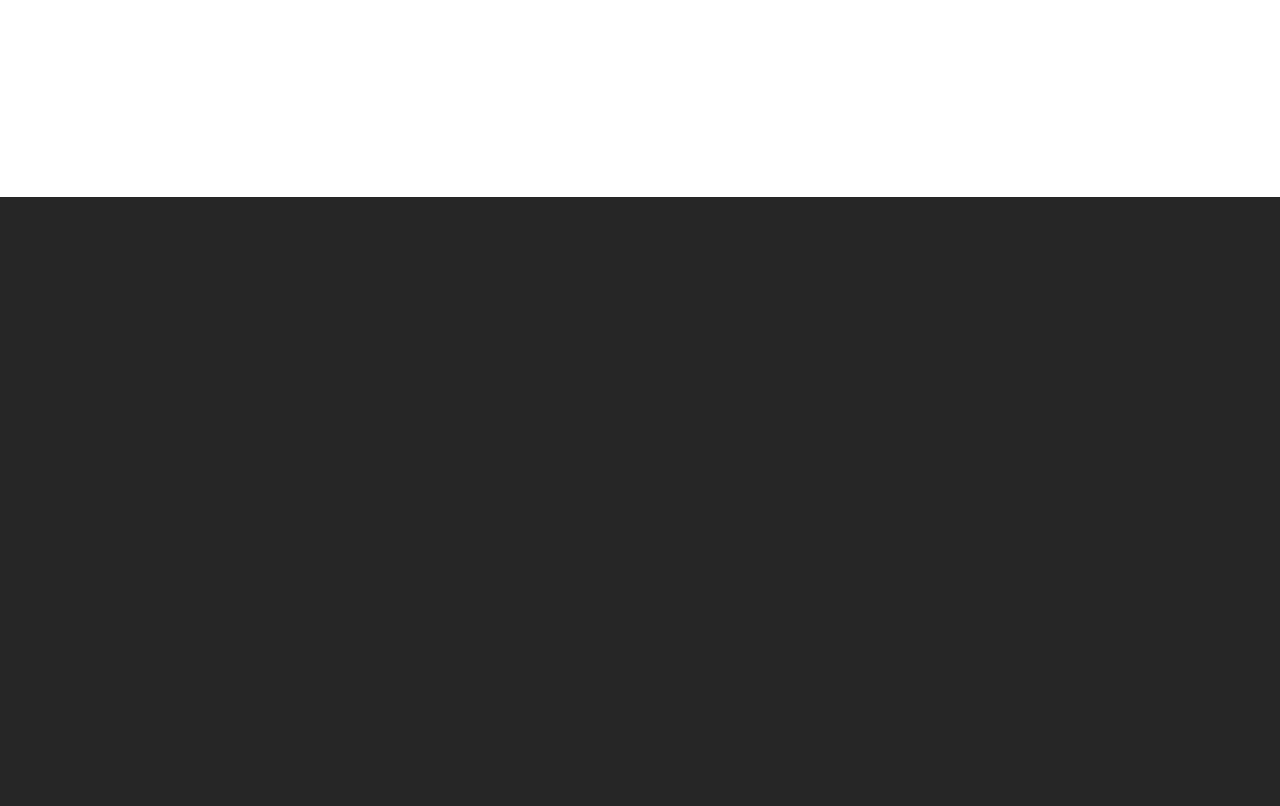
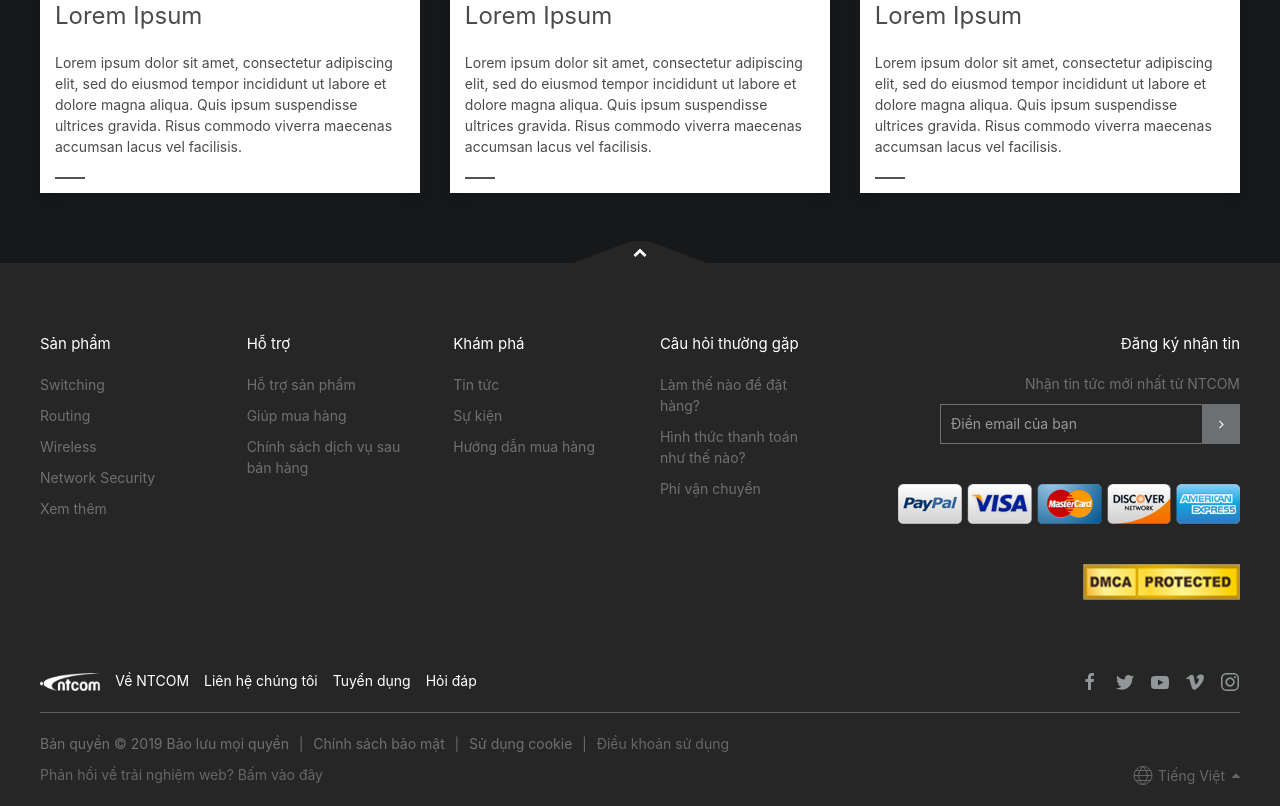
Before and after one commit to lemanhhai1310/ntcom, a PHP site: page / in a window 1280 px wide. Shown: the part 603-1409 px from the top of the page. Before the commit the page ends 800 px from the top, so only its background shows below. Run offline with PHP 8.4, Linux system fonts and the light colour scheme; some libraries are stand-ins or nearby versions.

Commit message:
update tin tức trang chủ

```diff
--- a/css/layout.css
+++ b/css/layout.css
@@ -1,2 +1,2 @@
-body{font-size:14px}#footer{background-color:#262626}#footer hr{border-color:#606060}.title_f{color:#ffffff;font-size:15px}.list1_f li a{color:#6d7072}.box1_f .uk-legend{font-size:14px;color:#6d7072}.box1_f .uk-input{background-color:transparent;border-color:#6d7072;font-size:14px}.box1_f .uk-button{background-color:#6d7072;border-color:#6d7072}.payment_method{margin-left:-5px}.payment_method>li{padding-left:5px}.payment_method>li img{height:40px}.dcma img{height:36px}.site_map_f li a{color:#ffffff;font-size:14px}.site_map_f li a img{height:18px}.site_map_f li a span{color:#919699}.Nav_f li{font-size:13px}.Nav_f li a,.Nav_f li span{color:#6d7072}.Nav_f li:nth-child(n+2):not(.uk-first-column):before{content:'|';margin:0 10px;color:#6d7072}.select_lang:after{content:"\f0d8";font-family:FontAwesome;position:absolute;top:0;right:0;display:inline-block}
+body{font-size:14px;background-color:#f2f2f2}.title_c i.fa{font-size:10px;color:#dc393e}.block_tintuc .title_c span{color:#ffffff}.block_tintuc{background-color:#161819}.card1 .uk-card-title a{color:#4b4b4b}.card1 p{color:#4b4b4b}.card1 .uk-divider-small:after{width:30px;border-color:#505355;border-width:2px}#footer{background-color:#262626}#footer hr{border-color:#606060}.title_f{color:#ffffff;font-size:15px}.list1_f li a{color:#6d7072}.box1_f .uk-legend{font-size:14px;color:#6d7072}.box1_f .uk-input{background-color:transparent;border-color:#6d7072;font-size:14px}.box1_f .uk-button{background-color:#6d7072;border-color:#6d7072}.payment_method{margin-left:-5px}.payment_method>li{padding-left:5px}.payment_method>li img{height:40px}.dcma img{height:36px}.site_map_f li a{color:#ffffff;font-size:14px}.site_map_f li a img{height:18px}.site_map_f li a span{color:#919699}.Nav_f li{font-size:13px}.Nav_f li a,.Nav_f li span{color:#6d7072}.Nav_f li:nth-child(n+2):not(.uk-first-column):before{content:'|';margin:0 10px;color:#6d7072}.select_lang:after{content:"\f0d8";font-family:FontAwesome;position:absolute;top:0;right:0;display:inline-block}.go-up{background-image:url("../imgs/go-up.png");width:164px;height:28px;display:inline-block;bottom:99%;top:inherit}.go-up a{color:#ffffff}
 /*# sourceMappingURL=layout.css.map */
--- a/footer.php
+++ b/footer.php
@@ -1,4 +1,7 @@
-<footer id="footer">
+<footer id="footer" class="uk-position-relative">
+    <div class="uk-position-top-center uk-position-z-index uk-text-center go-up">
+        <a href="#"><i class="fa fa-chevron-up" aria-hidden="true"></i></a>
+    </div>
     <div class="uk-container">
         <div class="uk-section">
             <div uk-grid>
--- a/index.php
+++ b/index.php
@@ -1,3 +1,43 @@
 <?php include('header.php'); ?>
-
+<div class="uk-section">
+    <div class="uk-container">
+        <h2 class="title_c uk-flex uk-flex-middle uk-flex-center uk-margin-medium">
+            <i class="fa fa-circle" aria-hidden="true"></i>
+            <span class="uk-margin-small-left uk-margin-small-right">Sản phẩm bán chạy</span>
+            <i class="fa fa-circle" aria-hidden="true"></i>
+        </h2>
+    </div>
+</div>
+<div class="uk-section block_tintuc">
+    <div class="uk-container">
+        <h2 class="title_c uk-flex uk-flex-middle uk-flex-center uk-margin-medium">
+            <i class="fa fa-circle" aria-hidden="true"></i>
+            <span class="uk-margin-small-left uk-margin-small-right">Tin tức</span>
+            <i class="fa fa-circle" aria-hidden="true"></i>
+        </h2>
+        <div class="uk-child-width-1-3@m uk-grid-medium" uk-grid>
+            <?php
+            $item = array(
+                'https://znews-photo.zadn.vn/w480/Uploaded/sgtnrb/2019_04_17/rtx6rvfs.jpg',
+                'https://znews-photo.zadn.vn/w480/Uploaded/iutmtn/2019_04_16/manhatan.jpg',
+                'https://znews-photo.zadn.vn/w480/Uploaded/xpcwvovp/2019_04_15/thumb_1.jpg',
+            );
+            foreach ($item as $key => $value) { ?>
+                <div>
+                    <div class="uk-card card1 uk-card-default">
+                        <div class="uk-cover-container">
+                            <img src="<?php echo $value; ?>" alt="" uk-cover>
+                            <canvas width="898" height="599"></canvas>
+                        </div>
+                        <div class="uk-card-body uk-padding-small">
+                            <h3 class="uk-card-title"><a href="#">Lorem Ipsum</a></h3>
+                            <p>Lorem ipsum dolor sit amet, consectetur adipiscing elit, sed do eiusmod tempor incididunt ut labore et dolore magna aliqua. Quis ipsum suspendisse ultrices gravida. Risus commodo viverra maecenas accumsan lacus vel facilisis.</p>
+                            <hr class="uk-divider-small">
+                        </div>
+                    </div>
+                </div>
+            <?php } ?>
+        </div>
+    </div>
+</div>
 <?php include('footer.php'); ?>
--- a/scss/_commons.scss
+++ b/scss/_commons.scss
@@ -1,3 +1,15 @@
 body{
   font-size: 14px;
+  background-color: #f2f2f2;
 }
+.title_c{
+  i.fa{
+    font-size: 10px;
+    color: #dc393e;
+  }
+  .block_tintuc &{
+    span{
+      color: #ffffff;
+    }
+  }
+}
--- a/scss/_footer.scss
+++ b/scss/_footer.scss
@@ -85,3 +85,14 @@
     display: inline-block;
   }
 }
+.go-up{
+  background-image: url("../imgs/go-up.png");
+  width: 164px;
+  height: 28px;
+  display: inline-block;
+  bottom: 99%;
+  top: inherit;
+  a{
+    color: #ffffff;
+  }
+}
--- /dev/null
+++ b/scss/_home.scss
@@ -0,0 +1,20 @@
+.block_tintuc{
+  background-color: #161819;
+}
+.card1{
+  .uk-card-title{
+    a{
+      color: #4b4b4b;
+    }
+  }
+  p{
+    color: #4b4b4b;
+  }
+  .uk-divider-small{
+    &:after{
+      width: 30px;
+      border-color: #505355;
+      border-width: 2px;
+    }
+  }
+}
--- a/scss/layout.scss
+++ b/scss/layout.scss
@@ -1,2 +1,3 @@
 @import "commons";
+@import "home";
 @import "footer";
```
Also changed, not shown: imgs/go-up.png (added), 1 other file.
